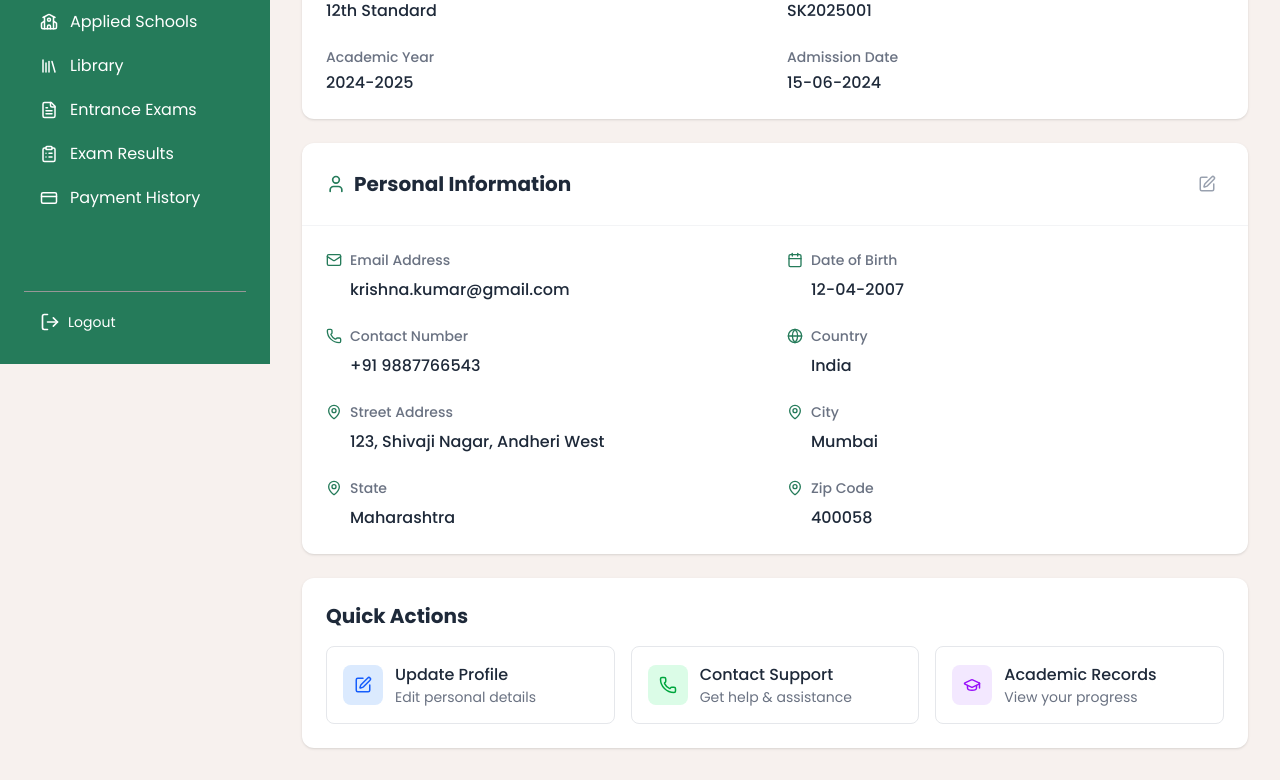
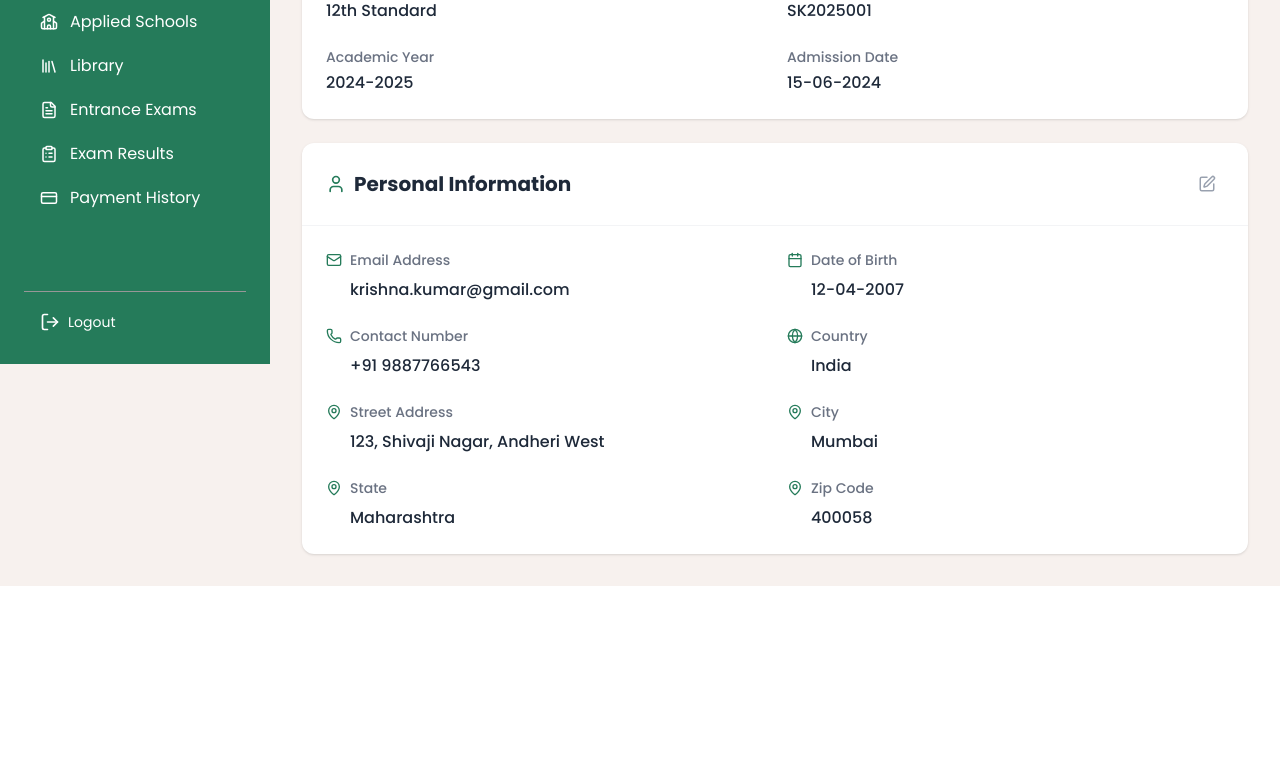
Before and after one commit to dipakokate22/Sainik-Updated, a Next.js app: page /StudentDashboard/profile in a window 1280 px wide. Shown: the part 436-1216 px from the top of the page. After the commit the page ends 1022 px from the top, so only its background shows below. Built offline with nearby package versions, Linux system fonts and the light colour scheme; no server answers.

Commit message:
student profile quick action points removed

```diff
--- a/src/app/StudentDashboard/profile/page.tsx
+++ b/src/app/StudentDashboard/profile/page.tsx
@@ -128,48 +128,6 @@ const ProfilePage = () => {
               </div>
             </div>
           </div>
-
-          {/* Quick Actions Card */}
-          <div className="bg-white rounded-xl shadow-sm p-6">
-            <h2 className="text-xl font-semibold text-gray-800 mb-4">Quick Actions</h2>
-            <div className="grid grid-cols-1 md:grid-cols-3 gap-4">
-              <button className="p-4 border border-gray-200 rounded-lg hover:border-[#257B5A] hover:bg-green-50 transition-colors text-left">
-                <div className="flex items-center gap-3">
-                  <div className="w-10 h-10 bg-blue-100 rounded-lg flex items-center justify-center">
-                    <Edit size={18} className="text-blue-600" />
-                  </div>
-                  <div>
-                    <p className="font-medium text-gray-800">Update Profile</p>
-                    <p className="text-sm text-gray-500">Edit personal details</p>
-                  </div>
-                </div>
-              </button>
-
-              <button className="p-4 border border-gray-200 rounded-lg hover:border-[#257B5A] hover:bg-green-50 transition-colors text-left">
-                <div className="flex items-center gap-3">
-                  <div className="w-10 h-10 bg-green-100 rounded-lg flex items-center justify-center">
-                    <Phone size={18} className="text-green-600" />
-                  </div>
-                  <div>
-                    <p className="font-medium text-gray-800">Contact Support</p>
-                    <p className="text-sm text-gray-500">Get help & assistance</p>
-                  </div>
-                </div>
-              </button>
-
-              <button className="p-4 border border-gray-200 rounded-lg hover:border-[#257B5A] hover:bg-green-50 transition-colors text-left">
-                <div className="flex items-center gap-3">
-                  <div className="w-10 h-10 bg-purple-100 rounded-lg flex items-center justify-center">
-                    <GraduationCap size={18} className="text-purple-600" />
-                  </div>
-                  <div>
-                    <p className="font-medium text-gray-800">Academic Records</p>
-                    <p className="text-sm text-gray-500">View your progress</p>
-                  </div>
-                </div>
-              </button>
-            </div>
-          </div>
         </div>
       </main>
     </div>
```
